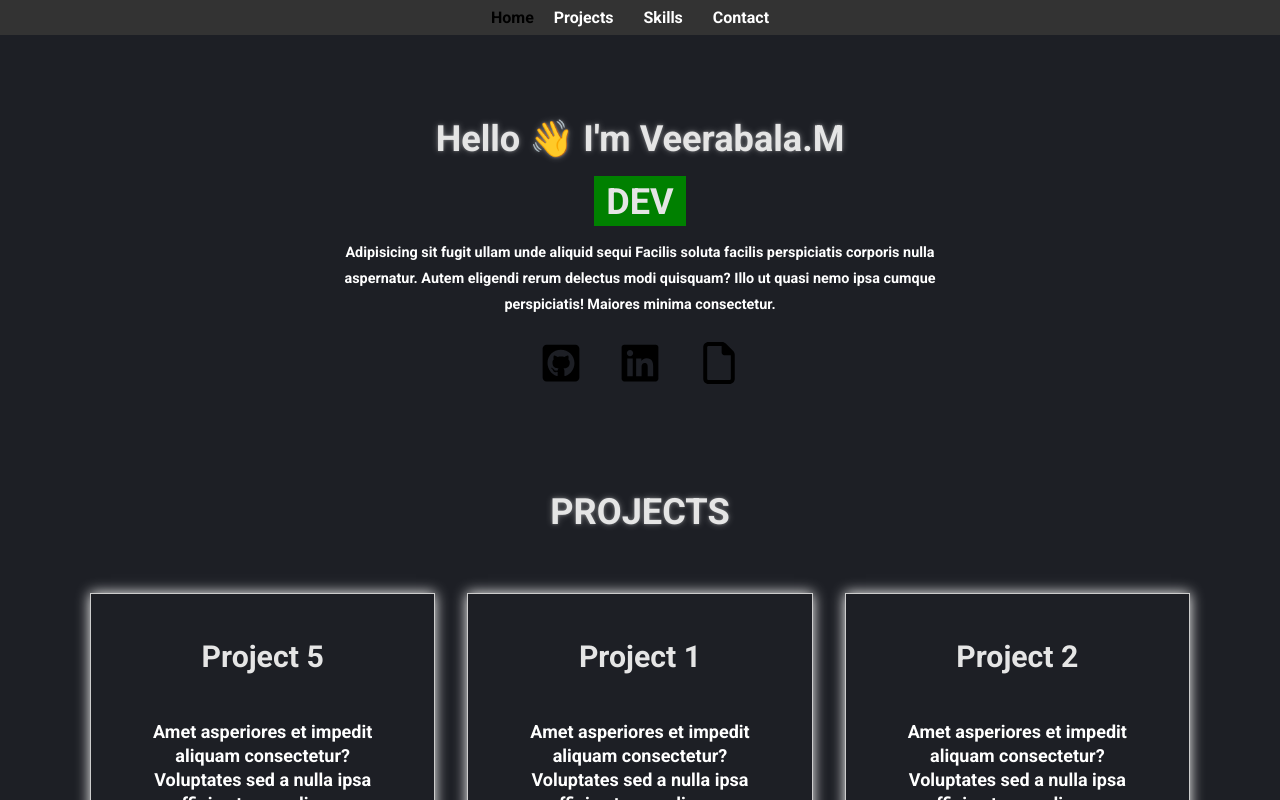
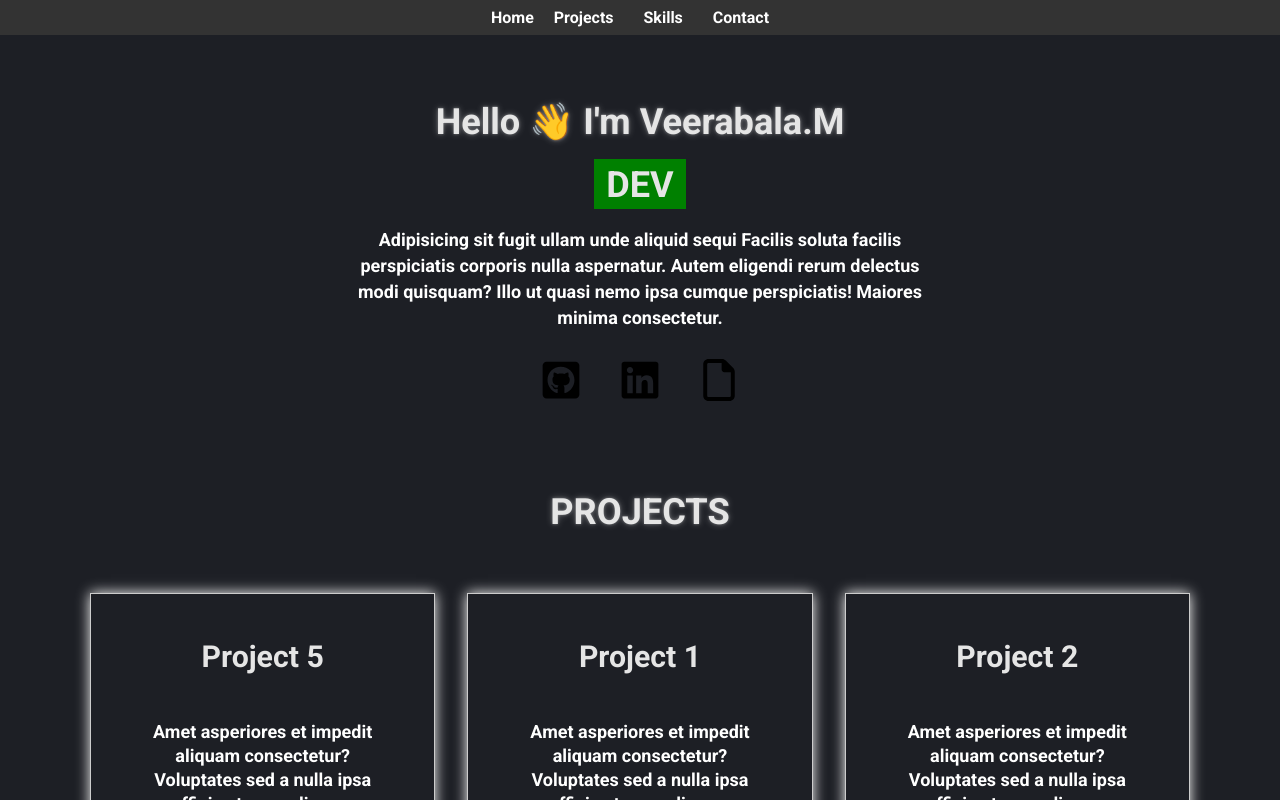
Before and after one commit to Veerabala08/portfolio, a React (Create React App) app: page / in a window 1280 px wide. Shown: the top 800 px of the page. Built offline with nearby package versions, Linux system fonts and the light colour scheme.

Commit message:
UI changes

```diff
--- a/src/components/Home/Home.css
+++ b/src/components/Home/Home.css
@@ -22,7 +22,7 @@
   height: 42px;
 }
 
-.description {
+.description p{
     font-size: large;
     text-transform: none;
     line-height: 26px;
@@ -44,6 +44,10 @@
     max-width: 600px;
     padding: 20px;
   }
+
+
+
+
 
 .animation {
   text-align: center;
--- a/src/components/Home/Home.js
+++ b/src/components/Home/Home.js
@@ -17,8 +17,7 @@ const Home = () => {
                   <div className="second"><div>DEV</div></div>
                   <div className="third"><div>PY_DEV</div></div>
               </div>
-              <div className="description"><p>{description}</p>
-              </div>
+              <div className="description"><p>{description}</p> </div>
               <div className="icon-container">
                   <a href={github} target="_blank" rel="noopener noreferrer" title='Github'>
                       <img src={GithubIcon} alt="GitHub" className="icon" />
--- a/src/components/Navbar/Navbar.css
+++ b/src/components/Navbar/Navbar.css
@@ -35,6 +35,9 @@ nav {
   color: green;
   cursor: grab;
 }
+.home{
+  color:white;
+}
 .home:hover{
   color: green;
   cursor: grab;
```
